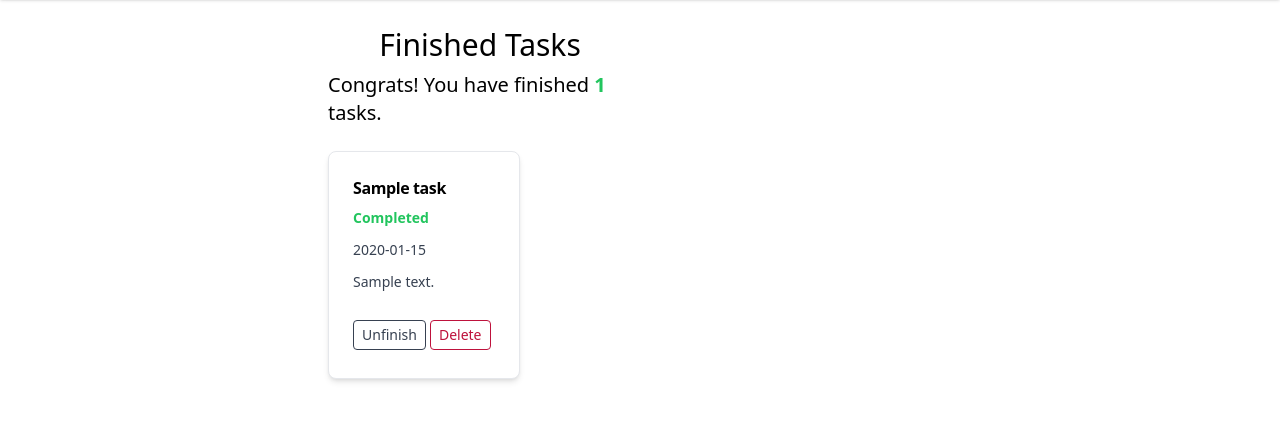
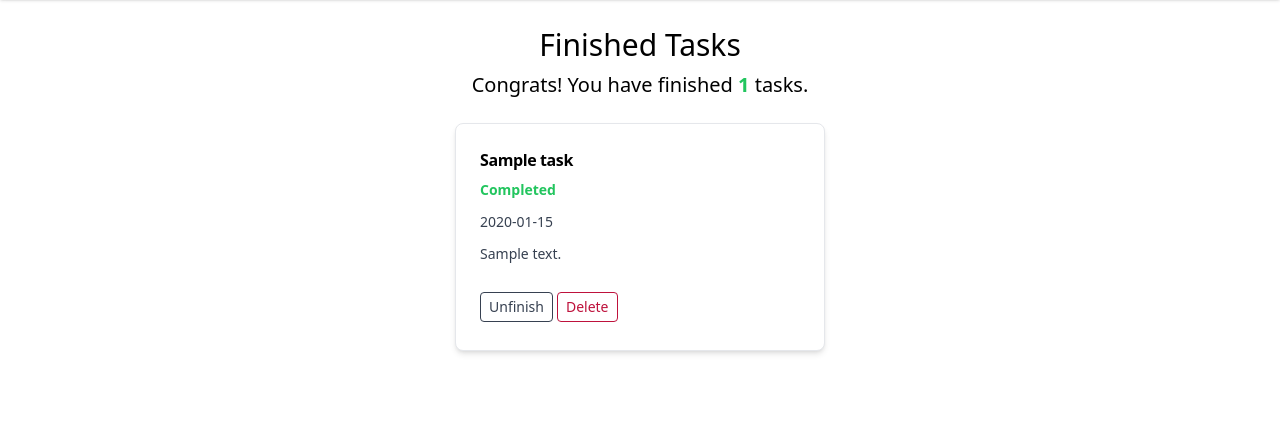
Before and after one commit to jeremyalv/pbp-assignment-repository, a Django app: page /todolist/ in a window 1280 px wide. Shown: the part 69-490 px from the top of the page. Run offline with Django 4.2, Linux system fonts and the light colour scheme; a user stored in the database is signed in; tables that the repository leaves empty hold one stand-in row (values such as "Sample post"); some libraries are stand-ins or nearby versions.

Commit message:
T6: fixed flexbox

```diff
--- a/theme/static/css/dist/styles.css
+++ b/theme/static/css/dist/styles.css
@@ -860,6 +860,18 @@ select {
   width: 50%;
 }
 
+.w-20 {
+  width: 5rem;
+}
+
+.w-10 {
+  width: 2.5rem;
+}
+
+.w-40 {
+  width: 10rem;
+}
+
 .min-w-min {
   min-width: -webkit-min-content;
   min-width: -moz-min-content;
@@ -870,8 +882,20 @@ select {
   max-width: 24rem;
 }
 
+.max-w-xs {
+  max-width: 20rem;
+}
+
 .grow {
   flex-grow: 1;
+}
+
+.basis-20 {
+  flex-basis: 5rem;
+}
+
+.basis-10 {
+  flex-basis: 2.5rem;
 }
 
 .border-collapse {
@@ -924,6 +948,10 @@ select {
 
 .border-b-4 {
   border-bottom-width: 4px;
+}
+
+.border-b-2 {
+  border-bottom-width: 2px;
 }
 
 .border-solid {
@@ -1050,16 +1078,6 @@ select {
   padding-bottom: 1rem;
 }
 
-.px-1 {
-  padding-left: 0.25rem;
-  padding-right: 0.25rem;
-}
-
-.py-12 {
-  padding-top: 3rem;
-  padding-bottom: 3rem;
-}
-
 .pb-4 {
   padding-bottom: 1rem;
 }
@@ -1086,10 +1104,6 @@ select {
 
 .pt-2 {
   padding-top: 0.5rem;
-}
-
-.pt-8 {
-  padding-top: 2rem;
 }
 
 .text-center {
@@ -1224,11 +1238,6 @@ select {
 
 .last\:pt-4:last-child {
   padding-top: 1rem;
-}
-
-.invalid\:border-rose-700:invalid {
-  --tw-border-opacity: 1;
-  border-color: rgb(190 18 60 / var(--tw-border-opacity));
 }
 
 .invalid\:border-rose-500:invalid {
@@ -1432,3 +1441,21 @@ select {
     --tw-ring-color: rgb(159 18 57 / var(--tw-ring-opacity));
   }
 }
+
+@media (min-width: 768px) {
+  .md\:w-40 {
+    width: 10rem;
+  }
+
+  .md\:w-80 {
+    width: 20rem;
+  }
+
+  .md\:basis-20 {
+    flex-basis: 5rem;
+  }
+
+  .md\:basis-40 {
+    flex-basis: 10rem;
+  }
+}
--- a/todolist/templates/todolist.html
+++ b/todolist/templates/todolist.html
@@ -83,7 +83,7 @@
         <div id="overlay" class=""></div>
 
         <div id="modal" class="px-4 py-2">
-            <div id="modal-header" class="flex flex-row items-center py-2 border-b-4 border-solid border-black">
+            <div id="modal-header" class="flex flex-row items-center py-2 border-b-1 border-solid border-black">
                 <div id="modal-header-title" class="text-xl font-bold text-green-700">
                     Fill Task Details
                 </div>
@@ -96,12 +96,12 @@
                 <div class="flex flex-col pb-4">
                     <label class="text-lg pb-2">Title</label>
                     <input required id="title-input" type="text" name="title" placeholder="Enter title"
-                    class="border-1 rounded focus:border-2 focus:border-green-700 invalid:border-rose-500">
+                    class="border-1 rounded focus:border-2 focus:border-green-700">
                 </div>
                 <div class="flex flex-col">
                     <label class="text-lg pb-2">Description</label>
                     <input required id="description-input" type="text" name="description" placeholder="Enter description"
-                                    class="border-1 rounded focus:border-2 focus:border-green-700 mb-2 invalid:border-rose-500">
+                                    class="border-1 rounded focus:border-2 focus:border-green-700 mb-2">
                 </div>
                 <div id="modal-cta" class="flex flex-col justify-center items-center">
                     <button id="modal-add-task" type="submit" class="text-white bg-green-700
@@ -236,16 +236,16 @@
                                     ${activeAmount}
                                 </span> task left.
                             </div>
-                        </div>
+                            <div id="active-tasks" class="flex flex-col justify-center items-center pb-4">
+                            </div>
+                        </div>`
 
-                        <div id="active-tasks" class="flex flex-col flex-wrap items-stretch pb-4">
-                        </div>`
                     );
                 }
 
                 if (finishedAmount > 0 && $("#section-finished-task").length == 0) {
                     $("#todolist").append(
-                        `<div id="section-finished-task" class="pb-4 w-6/12">
+                        `<div id="section-finished-task" class="flex flex-col justify-center items-center pb-4">
                             <div class="flex flex-col justify-center items-center">
                                 <div class="text-3xl">Finished Tasks</div>
                                 <div class="text-xl pb-4 pt-2 px-2">Congrats! You have finished
@@ -255,7 +255,7 @@
                                 </div>
                             </div>
 
-                            <div id="finished-tasks" class="flex flex-col flex-wrap items-stretch">
+                            <div id="finished-tasks" class="flex flex-col justify-center items-center">
                             </div>
                         </div>`
                     );
@@ -274,8 +274,8 @@
 
             for (var i = 0; i < data.length; i++) {
                 var isFinished = data[i].fields.is_finished;
-                var taskItem = `<div class="flex flex-col grow p-6 m-2 min-w-min max-w-sm bg-white rounded-lg border border-gray-200 shadow-md w-6/12 hover:bg-gray-200 hover:shadow-xl">
-                        <p class="mb-2 text-md font-bold tracking-tight text-black-900">${data[i].fields.title}</p>
+                var taskItem = `<div class="flex flex-col grow p-6 m-2 min-w-min bg-white rounded-lg border border-gray-200 shadow-md w-6/12 hover:bg-gray-200 hover:shadow-xl">
+                        <p class="mb-2 text-md font-bold tracking-tight text-black-900 w-40 md:w-80">${data[i].fields.title}</p>
 
                         ${isFinished ?
                             `<p class="mb-3 text-sm font-bold text-green-500">
@@ -290,7 +290,7 @@
                         <p class="mb-3 text-sm font-normal text-gray-700">
                             ${data[i].fields.date}
                         </p>
-                        <p class="mb-3 text-sm font-normal text-gray-700">
+                        <p class="mb-3 text-sm font-normal text-gray-700 max-w-xs">
                             ${data[i].fields.description}
                         </p>
                         <div class="flex flex-row last:mt-auto last:pt-4">
```
